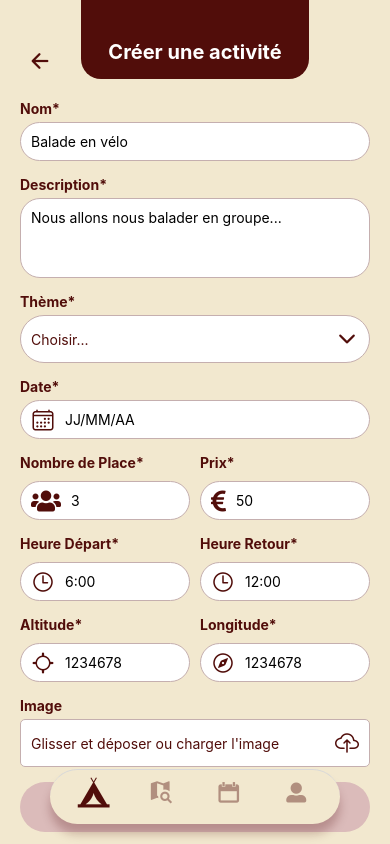
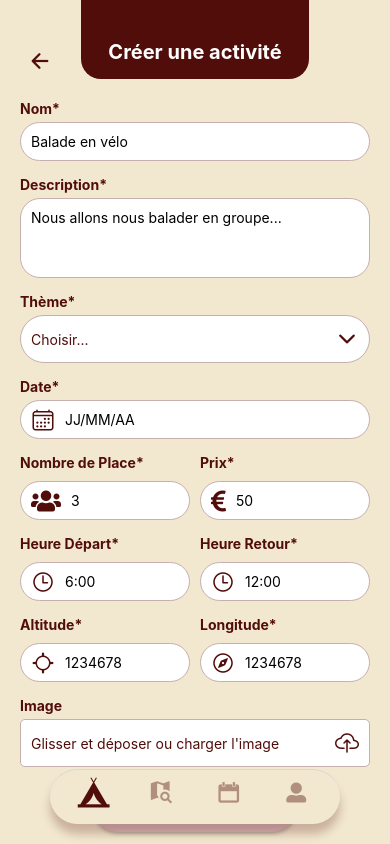
Before and after one commit to Inesamzr/Traveo-Front, a React Native app: screen /CreerActivite in a window 390 px wide. Built offline with nearby package versions, Linux system fonts and the light colour scheme.

Commit message:
ui boutton creation

```diff
--- a/screens/Activite/CreerActivitePage.js
+++ b/screens/Activite/CreerActivitePage.js
@@ -379,11 +379,22 @@ const styles = StyleSheet.create({
   },
   createButton: {
     backgroundColor: '#DBBBBA',
-    padding: 15,
+    paddingVertical: 15,
+    paddingHorizontal: 80,
     borderRadius: 60,
     alignItems: 'center',
-    marginBottom:80,
+    alignSelf: 'center',
+    marginBottom: 80,
+    shadowColor: '#000',
+    shadowOffset: {
+      width: 0,
+      height: 2,
+    },
+    shadowOpacity: 0.25,
+    shadowRadius: 3.84,
+    elevation: 5,
   },
+
   createButtonText: {
     color: '#510D0A',
     fontSize: 16,
```
